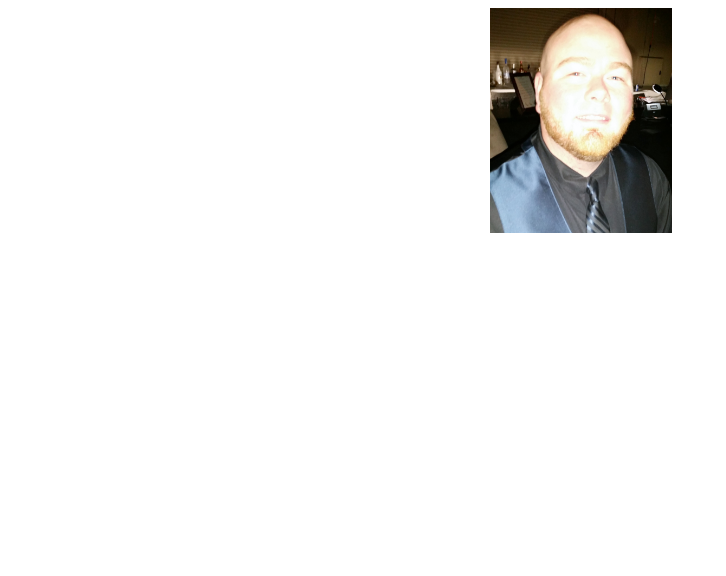
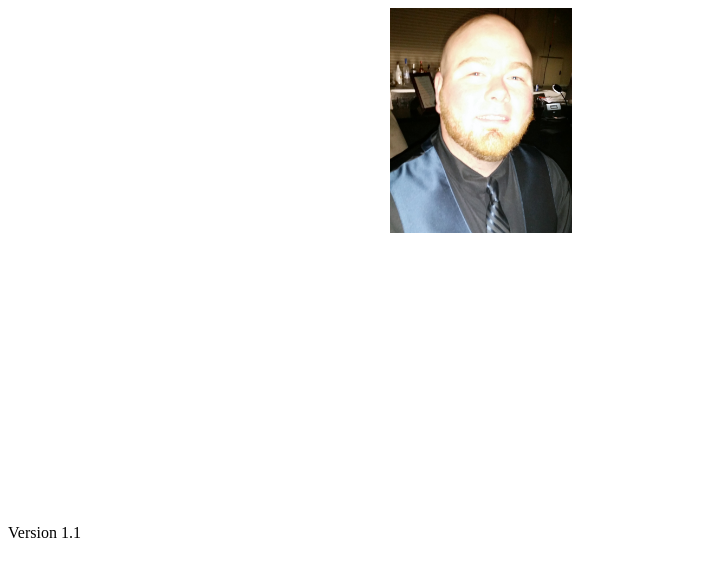
Before and after one commit to philhaynes337/portfolio, a plain HTML site: page mobileindex.html in a window 1280 px wide. Shown: the whole page, without its empty margins (0-726 px from the left). Drawn offline with Linux system fonts and the light colour scheme.

Commit message:
Add files via upload

```diff
--- a/mobileindex.html
+++ b/mobileindex.html
@@ -28,7 +28,9 @@
 
 
 <main>
-
+	<p>
+		Version 1.1
+	</p>
 
 </main>
 
--- a/style2.css
+++ b/style2.css
@@ -25,3 +25,31 @@ img {
 	height: 225px;
 	margin: auto;
 }
+
+@media all and (min-width: 600px){
+
+
+header {
+	width: 1200px;
+	height: 500px;
+	border-color: blue;
+	border-width: 10px;
+
+}
+
+img {
+	max-width: 100%;
+	max-height: 100%;
+}
+
+
+
+.selfimg {
+	width: 500px;
+	height: 225px;
+	margin: auto;
+}
+
+
+
+	}
```
